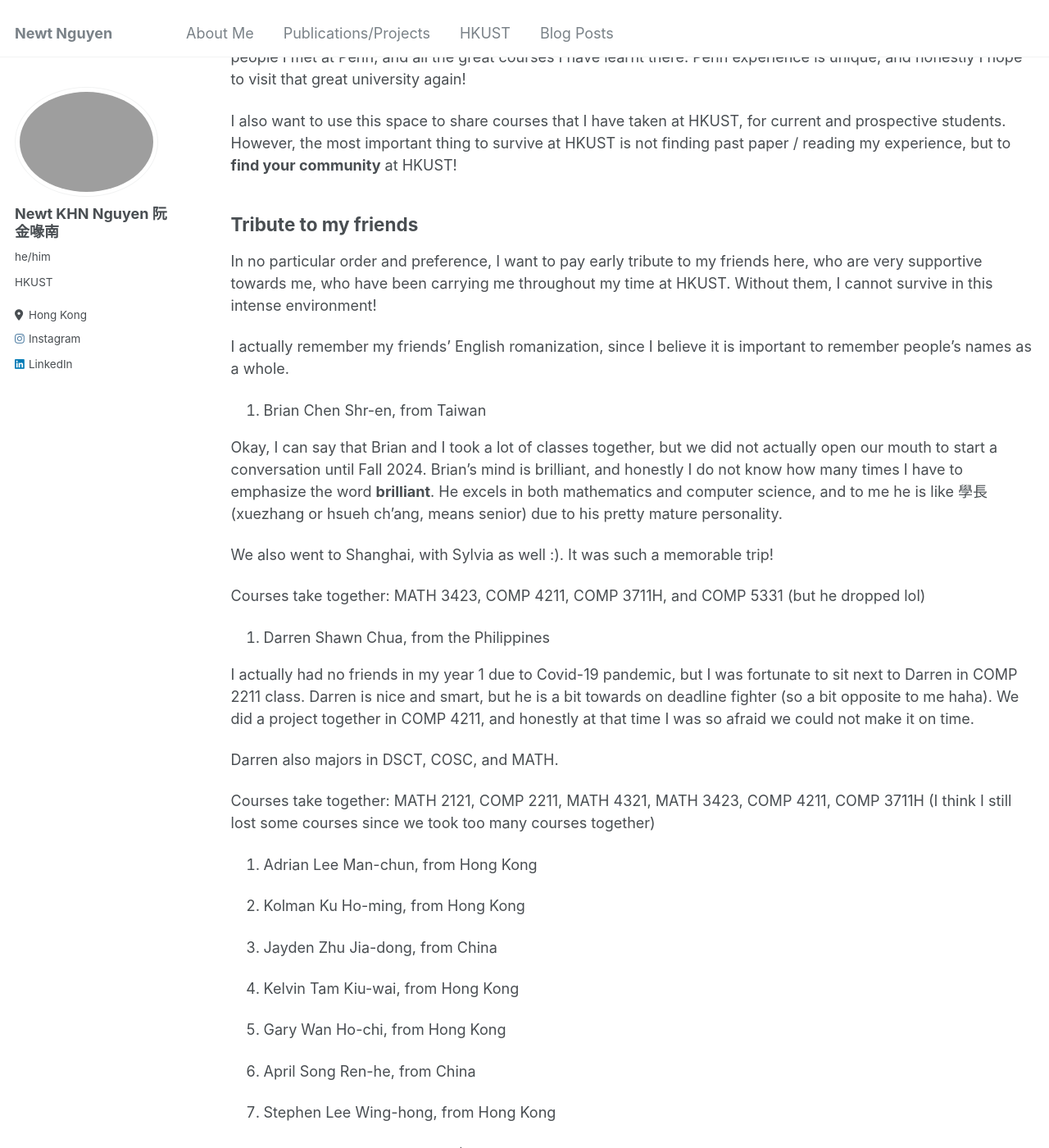
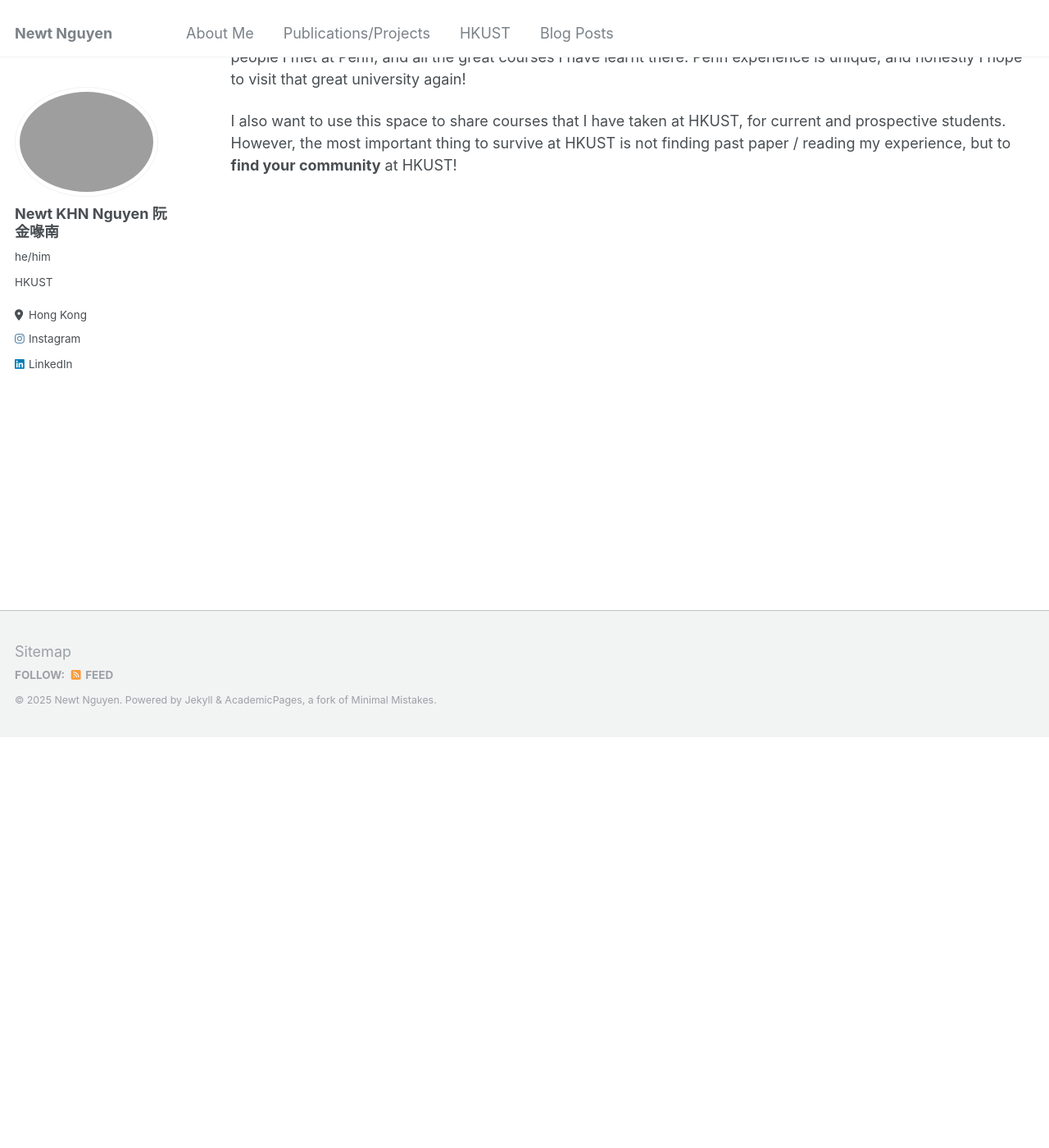
Before and after one commit to newtdes/newtdes.github.io, a Jekyll site: the page built from _pages/hkust.md, in a window 1280 px wide and 1400 px high, scrolled down 500 px. Shown: the whole window at 82% size. Built offline with Jekyll 4.4.1, drawn with Linux system fonts in a browser that asks for light colours; some of the changed text lies outside the part shown.

Commit message:
Take back some names

```diff
--- a/_pages/hkust.md
+++ b/_pages/hkust.md
@@ -23,53 +23,3 @@ This HKUST page is made pretty spontaneously. I started to think about making a
 During my time at HKUST, I was fortunate to have an exchange study to UPenn. This page is also dedicated to people I met at Penn, and all the great courses I have learnt there. Penn experience is unique, and honestly I hope to visit that great university again!
 
 I also want to use this space to share courses that I have taken at HKUST, for current and prospective students. However, the most important thing to survive at HKUST is not finding past paper / reading my experience, but to **find your community** at HKUST!
-
-## Tribute to my friends
-
-In no particular order and preference, I want to pay early tribute to my friends here, who are very supportive towards me, who have been carrying me throughout my time at HKUST. Without them, I cannot survive in this intense environment!
-
-I actually remember my friends' English romanization, since I believe it is important to remember people's names as a whole.
-
-1. Brian Chen Shr-en, from Taiwan
-
-Okay, I can say that Brian and I took a lot of classes together, but we did not actually open our mouth to start a conversation until Fall 2024. Brian's mind is brilliant, and honestly I do not know how many times I have to emphasize the word **brilliant**. He excels in both mathematics and computer science, and to me he is like 學長 (xuezhang or hsueh ch'ang, means senior) due to his pretty mature personality.
-
-We also went to Shanghai, with Sylvia as well :). It was such a memorable trip!
-
-Courses take together: MATH 3423, COMP 4211, COMP 3711H, and COMP 5331 (but he dropped lol)
-
-2. Darren Shawn Chua, from the Philippines
-
-I actually had no friends in my year 1 due to Covid-19 pandemic, but I was fortunate to sit next to Darren in COMP 2211 class. Darren is nice and smart, but he is a bit towards on deadline fighter (so a bit opposite to me haha). We did a project together in COMP 4211, and honestly at that time I was so afraid we could not make it on time.
-
-Darren also majors in DSCT, COSC, and MATH.
-
-Courses take together: MATH 2121, COMP 2211, MATH 4321, MATH 3423, COMP 4211, COMP 3711H (I think I still lost some courses since we took too many courses together)
-
-3. Adrian Lee Man-chun, from Hong Kong
-
-4. Kolman Ku Ho-ming, from Hong Kong
-
-5. Jayden Zhu Jia-dong, from China
-
-6. Kelvin Tam Kiu-wai, from Hong Kong
-
-7. Gary Wan Ho-chi, from Hong Kong
-
-8. April Song Ren-he, from China
-
-9. Stephen Lee Wing-hong, from Hong Kong
-
-10. Vincent Wang Zi-xuan (王子軒), from China
-
-11. Theo Wong Yat-fung, from Hong Kong
-
-12. Saadman Dewan Hasan, from Bangladesh
-
-13. Jain Teerth, from India
-
-14. Aarav Kumar, from India
-
-15. Gordon Su Han-kai, from China
-
-(lists still updated since I need to think a bit on what to write :P)
```
Also changed, not shown: 2 other files.
